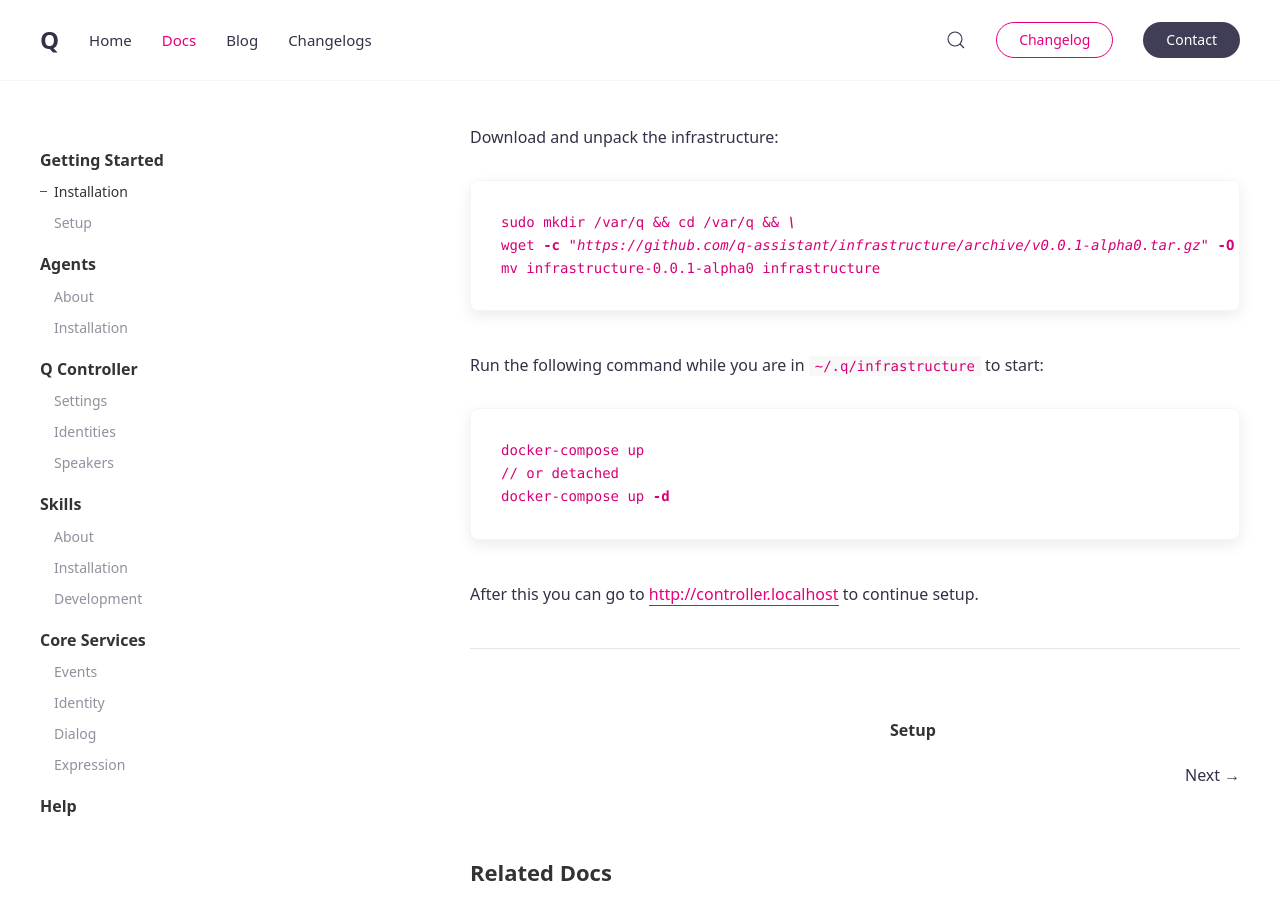
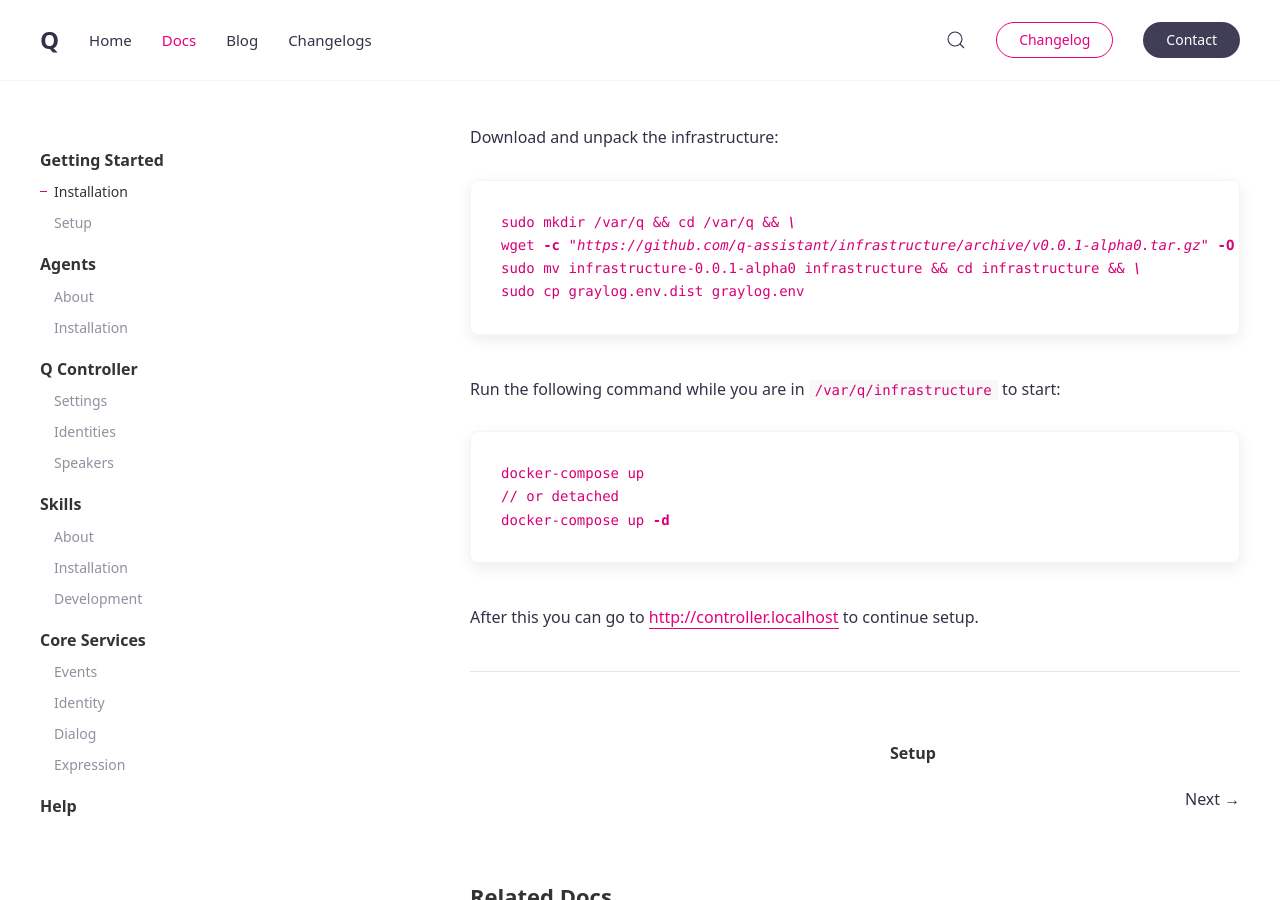
Before and after one commit to q-assistant/q-assistant.github.io, a Jekyll site: the page built from _docs/infrastructure-installation.md, in a window 1280 px wide and 900 px high, scrolled down 354 px. Built offline with Jekyll 4.4.1, drawn with Linux system fonts in a browser that asks for light colours.

Commit message:
updated download and unpack commands

````diff
--- a/_docs/infrastructure-installation.md
+++ b/_docs/infrastructure-installation.md
@@ -13,11 +13,12 @@ Download and unpack the infrastructure:
 
 ```bash
 sudo mkdir /var/q && cd /var/q && \
-wget -c "https://github.com/q-assistant/infrastructure/archive/v0.0.1-alpha0.tar.gz" -O - | tar -xz && \
-mv infrastructure-0.0.1-alpha0 infrastructure
+wget -c "https://github.com/q-assistant/infrastructure/archive/v0.0.1-alpha0.tar.gz" -O - | sudo tar -xz && \
+sudo mv infrastructure-0.0.1-alpha0 infrastructure && cd infrastructure && \
+sudo cp graylog.env.dist graylog.env
 ```
 
-Run the following command while you are in ```~/.q/infrastructure``` to start:
+Run the following command while you are in ```/var/q/infrastructure``` to start:
 ```bash
 docker-compose up
 // or detached
````
